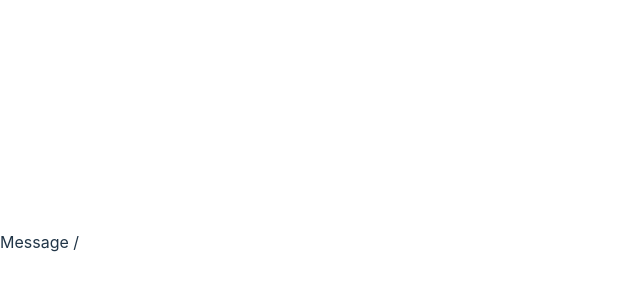
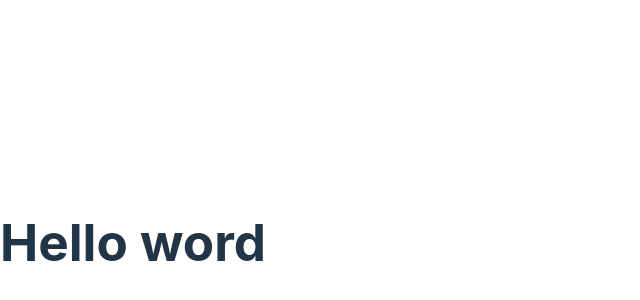
Before and after one commit to anuragpampati/react-app, a React (Vite) app: page / in a window 1280 px wide. Shown: the part 158-458 px from the top of the page, without its empty margins (0-640 px from the left). Built offline with nearby package versions, Linux system fonts and the light colour scheme.

Commit message:
updated App

```diff
--- a/src/App.tsx
+++ b/src/App.tsx
@@ -1,8 +1,11 @@
 import Message from './Message';
+
 
 function App(){
 
-  return <div>Message /</div>;
+  return (<div>
+    <Message />
+    </div>);
 }
 
 export default App;
```
